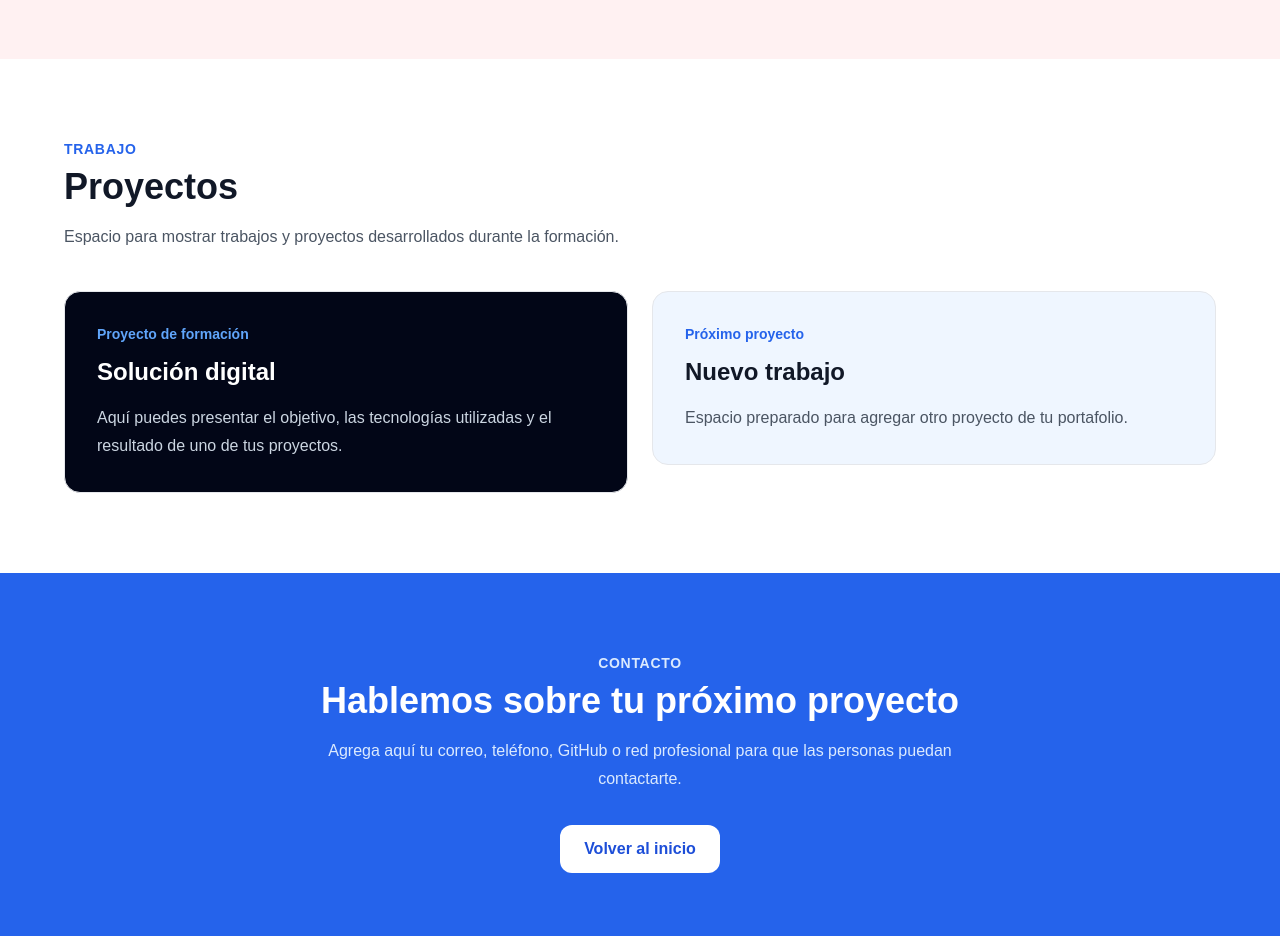
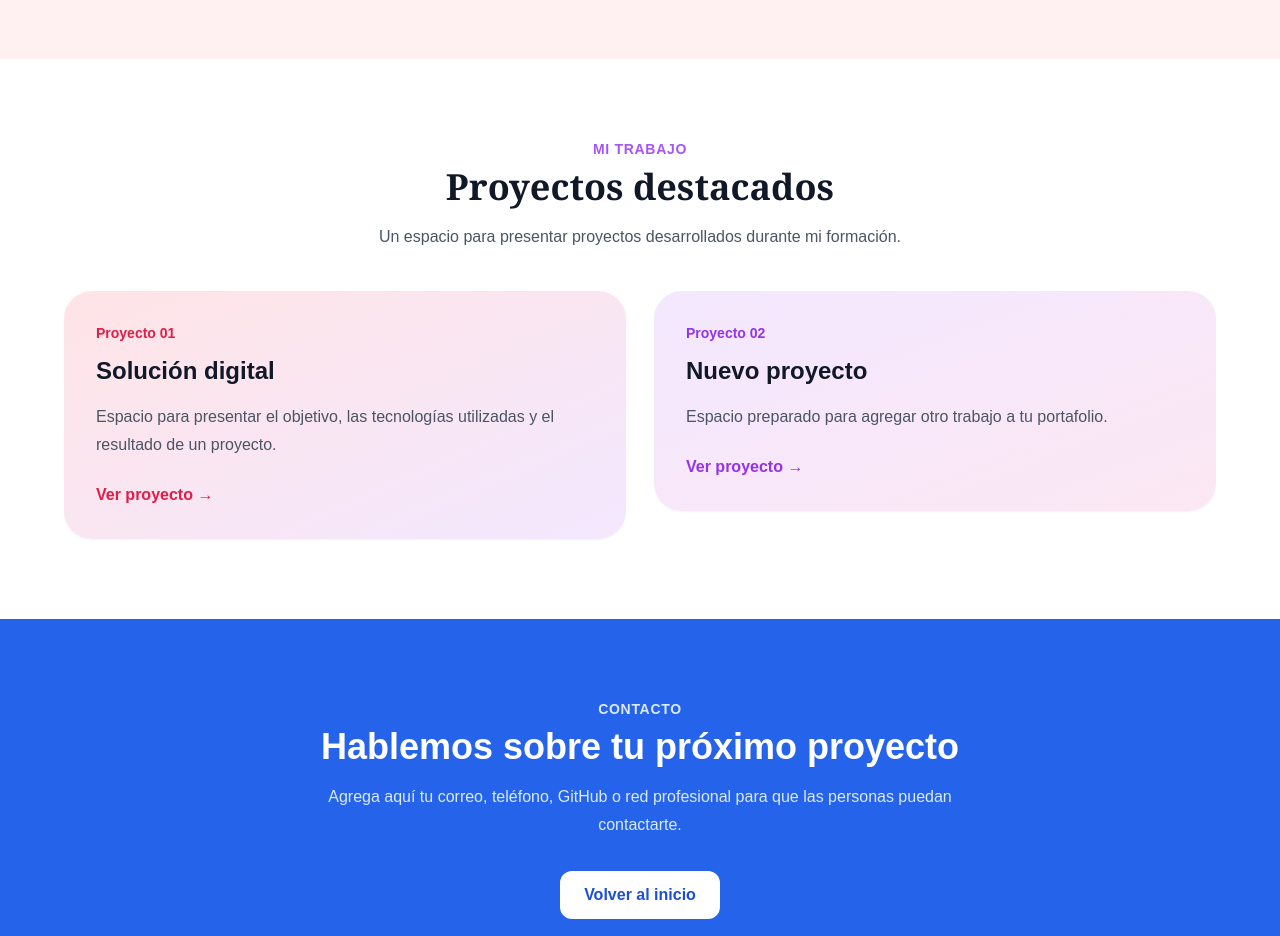
Before and after one commit to hinestrozadayana870-lang/Portafolio, a React (Vite) app: page / in a window 1280 px wide. Shown: the part 1840-2776 px from the top of the page. Built offline with nearby package versions, Linux system fonts and the light colour scheme.

Commit message:
Aplicar estilo femenino al portafolio

```diff
--- a/src/components/Proyectos.jsx
+++ b/src/components/Proyectos.jsx
@@ -2,34 +2,43 @@ const Proyectos = () => {
   return (
     <section id="proyectos" className="bg-white px-6 py-20">
       <article className="mx-auto max-w-6xl">
-        <header className="mb-10 max-w-2xl">
-          <p className="text-sm font-bold uppercase tracking-wider text-blue-600">Trabajo</p>
-          <h2 className="mt-2 text-3xl font-extrabold text-gray-900 md:text-4xl">
-            Proyectos
+        <header className="mx-auto mb-10 max-w-2xl text-center">
+          <p className="text-sm font-bold uppercase tracking-wider text-purple-500">
+            Mi trabajo
+          </p>
+          <h2 className="mt-2 font-serif text-4xl font-bold text-gray-900">
+            Proyectos destacados
           </h2>
           <p className="mt-4 leading-7 text-gray-600">
-            Espacio para mostrar trabajos y proyectos desarrollados durante la formación.
+            Un espacio para presentar proyectos desarrollados durante mi formación.
           </p>
         </header>
 
-        <ul className="grid gap-6 md:grid-cols-2">
+        <ul className="grid gap-7 md:grid-cols-2">
           <li>
-            <article className="rounded-2xl border border-gray-200 bg-slate-950 p-8 text-white">
-              <p className="text-sm font-bold text-blue-400">Proyecto de formación</p>
-              <h3 className="mt-3 text-2xl font-bold">Solución digital</h3>
-              <p className="mt-4 leading-7 text-slate-300">
-                Aquí puedes presentar el objetivo, las tecnologías utilizadas
-                y el resultado de uno de tus proyectos.
+            <article className="rounded-[1.75rem] bg-gradient-to-br from-rose-100 to-purple-100 p-8 shadow-sm">
+              <p className="text-sm font-bold text-rose-600">Proyecto 01</p>
+              <h3 className="mt-3 text-2xl font-bold text-gray-900">
+                Solución digital
+              </h3>
+              <p className="mt-4 leading-7 text-gray-600">
+                Espacio para presentar el objetivo, las tecnologías utilizadas
+                y el resultado de un proyecto.
               </p>
+              <p className="mt-6 font-semibold text-rose-600">Ver proyecto →</p>
             </article>
           </li>
+
           <li>
-            <article className="rounded-2xl border border-gray-200 bg-blue-50 p-8">
-              <p className="text-sm font-bold text-blue-600">Próximo proyecto</p>
-              <h3 className="mt-3 text-2xl font-bold text-gray-900">Nuevo trabajo</h3>
+            <article className="rounded-[1.75rem] bg-gradient-to-br from-purple-100 to-pink-100 p-8 shadow-sm">
+              <p className="text-sm font-bold text-purple-600">Proyecto 02</p>
+              <h3 className="mt-3 text-2xl font-bold text-gray-900">
+                Nuevo proyecto
+              </h3>
               <p className="mt-4 leading-7 text-gray-600">
-                Espacio preparado para agregar otro proyecto de tu portafolio.
+                Espacio preparado para agregar otro trabajo a tu portafolio.
               </p>
+              <p className="mt-6 font-semibold text-purple-600">Ver proyecto →</p>
             </article>
           </li>
         </ul>
```
